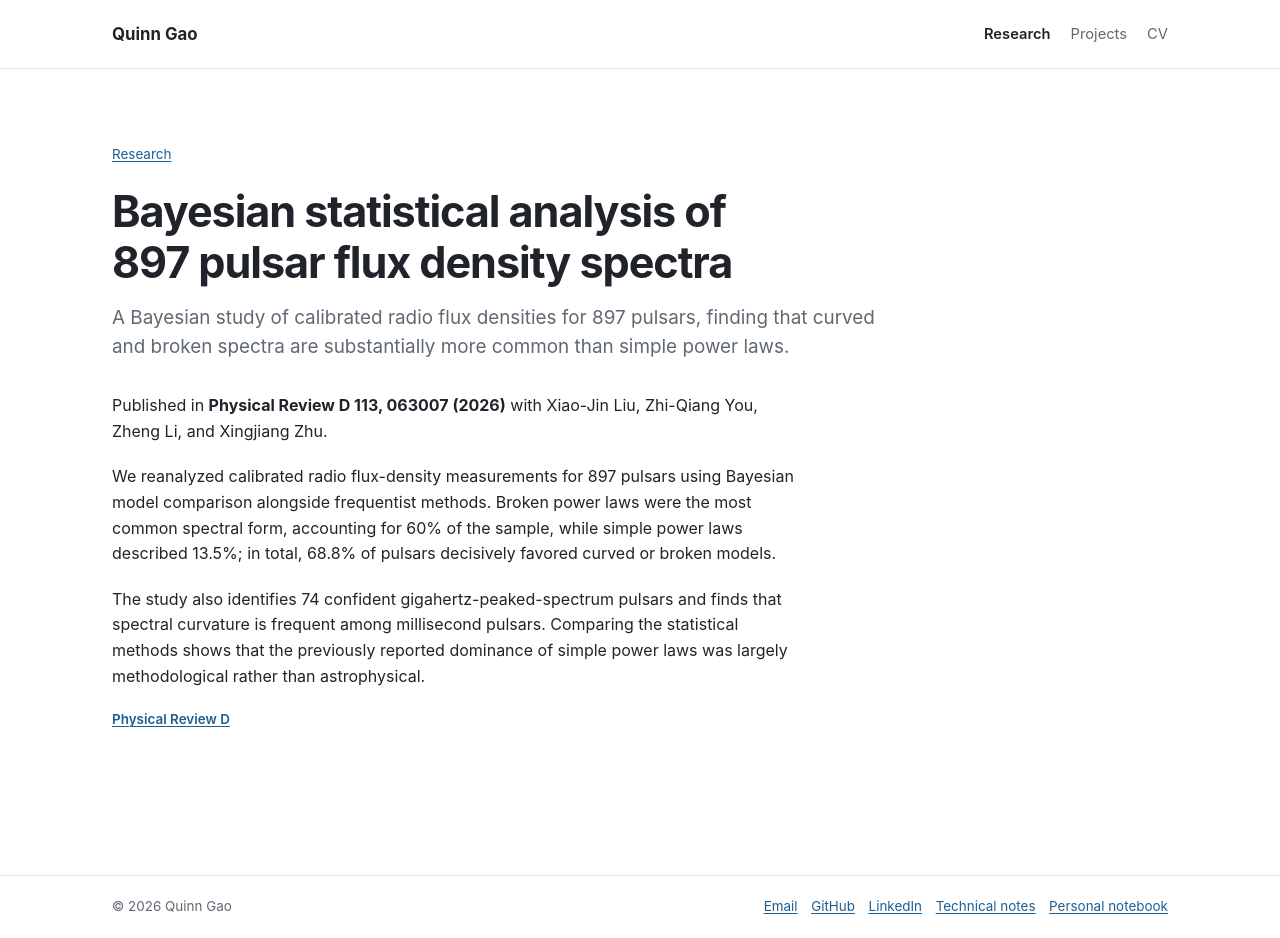
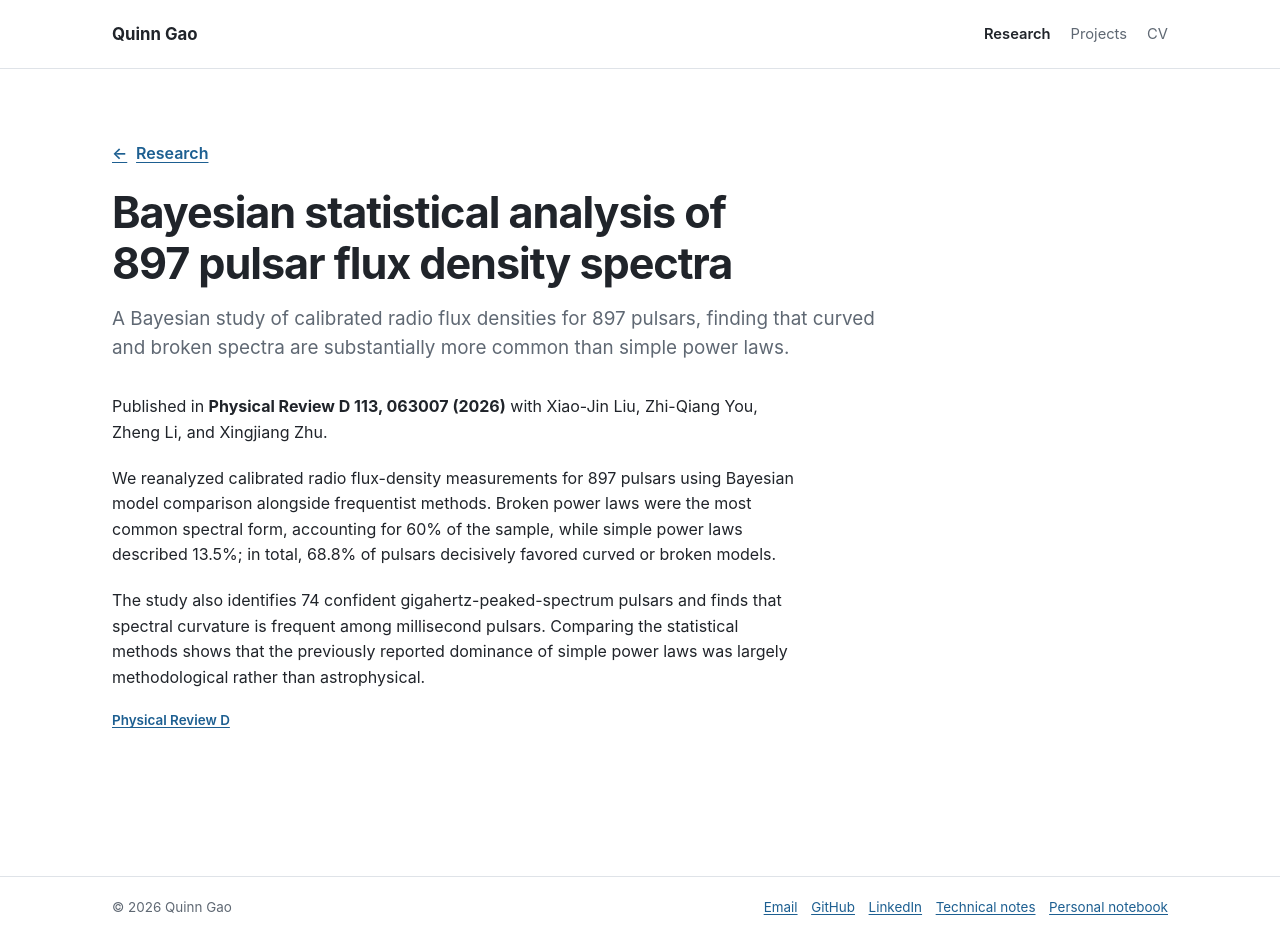
Before and after one commit to QZGao/QZGao.github.io, an Astro site: page /research/bayesian-pulsar-spectra in a window 1280 px wide. Built offline with nearby package versions, Linux system fonts and the light colour scheme; Astro itself is replaced by a stand-in of ours.

Commit message:
style: add research backlink icon

```diff
--- a/src/layouts/ProseLayout.astro
+++ b/src/layouts/ProseLayout.astro
@@ -12,7 +12,10 @@ const { title, description } = Astro.props;
 <SiteLayout title={title} description={description}>
   <div class="shell">
     <header class="page-intro">
-      <a class="back-link" href="/research/">Research</a>
+      <a class="back-link" href="/research/">
+        <span aria-hidden="true">←</span>
+        <span>Research</span>
+      </a>
       <div class="page-intro__body">
         <h1>{title}</h1>
         <p class="lede">{description}</p>
@@ -27,9 +30,12 @@ const { title, description } = Astro.props;
 
 <style>
   .back-link {
-    display: inline-block;
+    display: inline-flex;
+    align-items: center;
+    gap: var(--space-2);
     margin-bottom: var(--space-4);
-    font-size: var(--step--1);
+    font-size: var(--step-0);
+    font-weight: 600;
   }
 
   .article-body {
```
